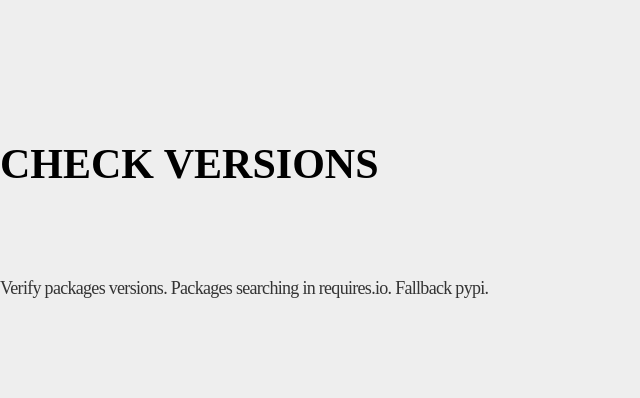
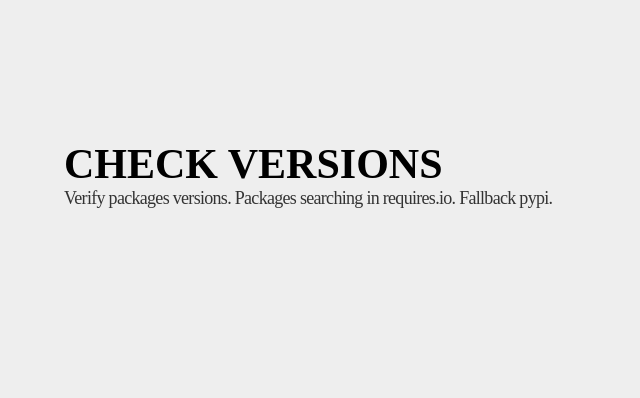
Before and after one commit to paulopotter/check-versions, a Flask app: template templates/index.html in a window 1280 px wide. Shown: the top 398 px of the page, without its empty margins (0-640 px from the left). Run offline with Flask 2, Linux system fonts and the light colour scheme; the template is opened without the code that fills it, so the values that code supplies are empty; parts of the project's set-up code (start-up, migrations or seed data) failed here and were passed over; some web fonts are replaced.

Commit message:
Fix index layout

```diff
--- a/static/css/default.css
+++ b/static/css/default.css
@@ -94,6 +94,8 @@ a {
     color: initial; }
 
 .wrapper {
-  display: flex; }
+  display: flex;
+  margin: 0 auto;
+  width: 90%; }
 
 /*# sourceMappingURL=default.css.map */
--- a/static/css/index.css
+++ b/static/css/index.css
@@ -69,8 +69,7 @@ https://github.com/zessx/sass-flexbox/blob/master/sass-flexbox.scss
   font-stretch: normal;
   font-style: normal;
   font-weight: normal;
-  letter-spacing: -0.7px;
-  margin-top: 90px; }
+  letter-spacing: -0.7px; }
 
 .list_project {
   color: #333;
--- a/static/scss/default.scss
+++ b/static/scss/default.scss
@@ -38,4 +38,6 @@ a {
     @include align-items(stretch);
     display: flex;
     @include flex-wrap(wrap);
+    margin: 0 auto;
+    width: 90%;
 }
--- a/static/scss/index.scss
+++ b/static/scss/index.scss
@@ -26,7 +26,6 @@
         font-style: normal;
         font-weight: normal;
         letter-spacing: -0.7px;
-        margin-top: 90px;
     }
 }
 
```
